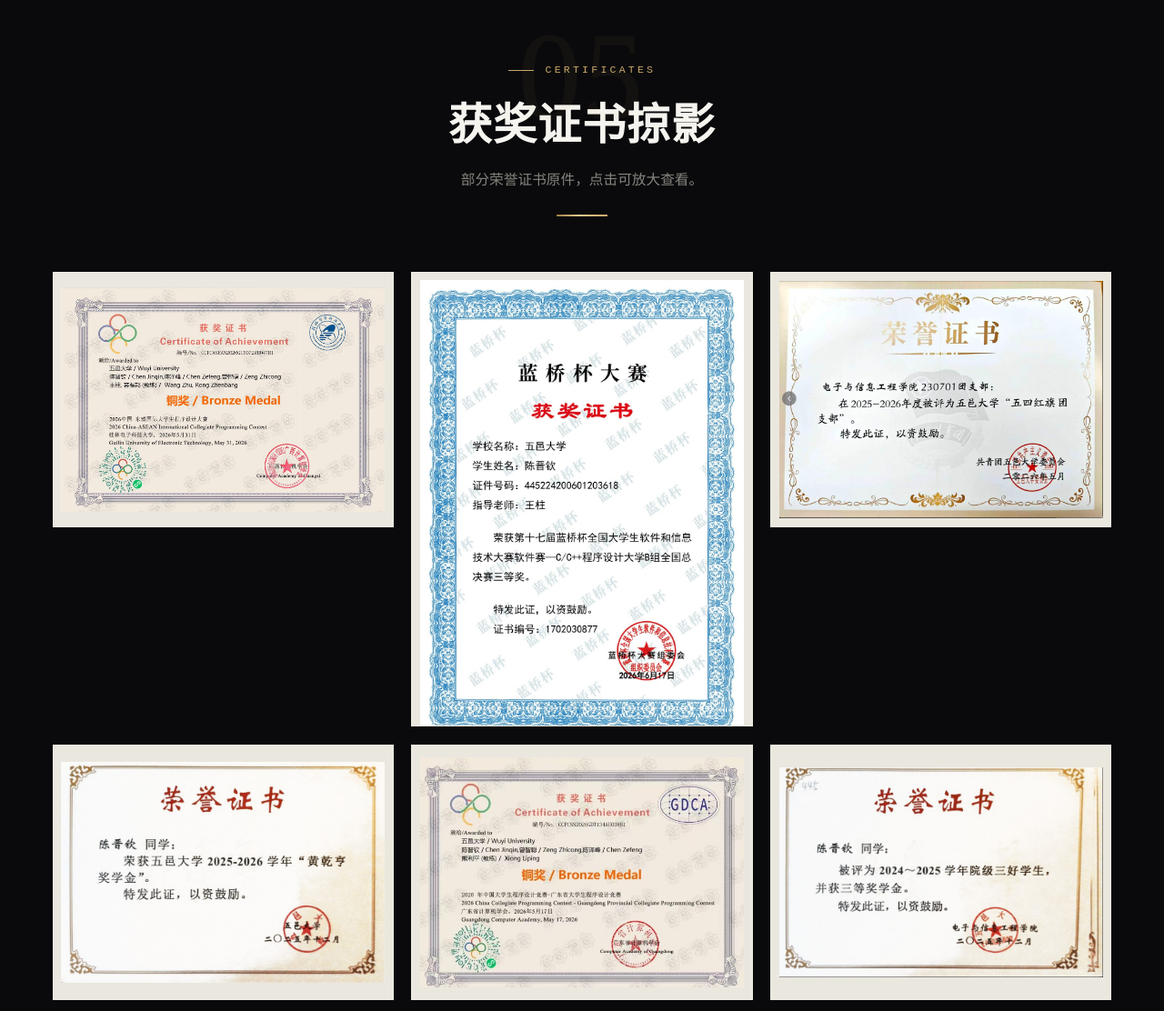
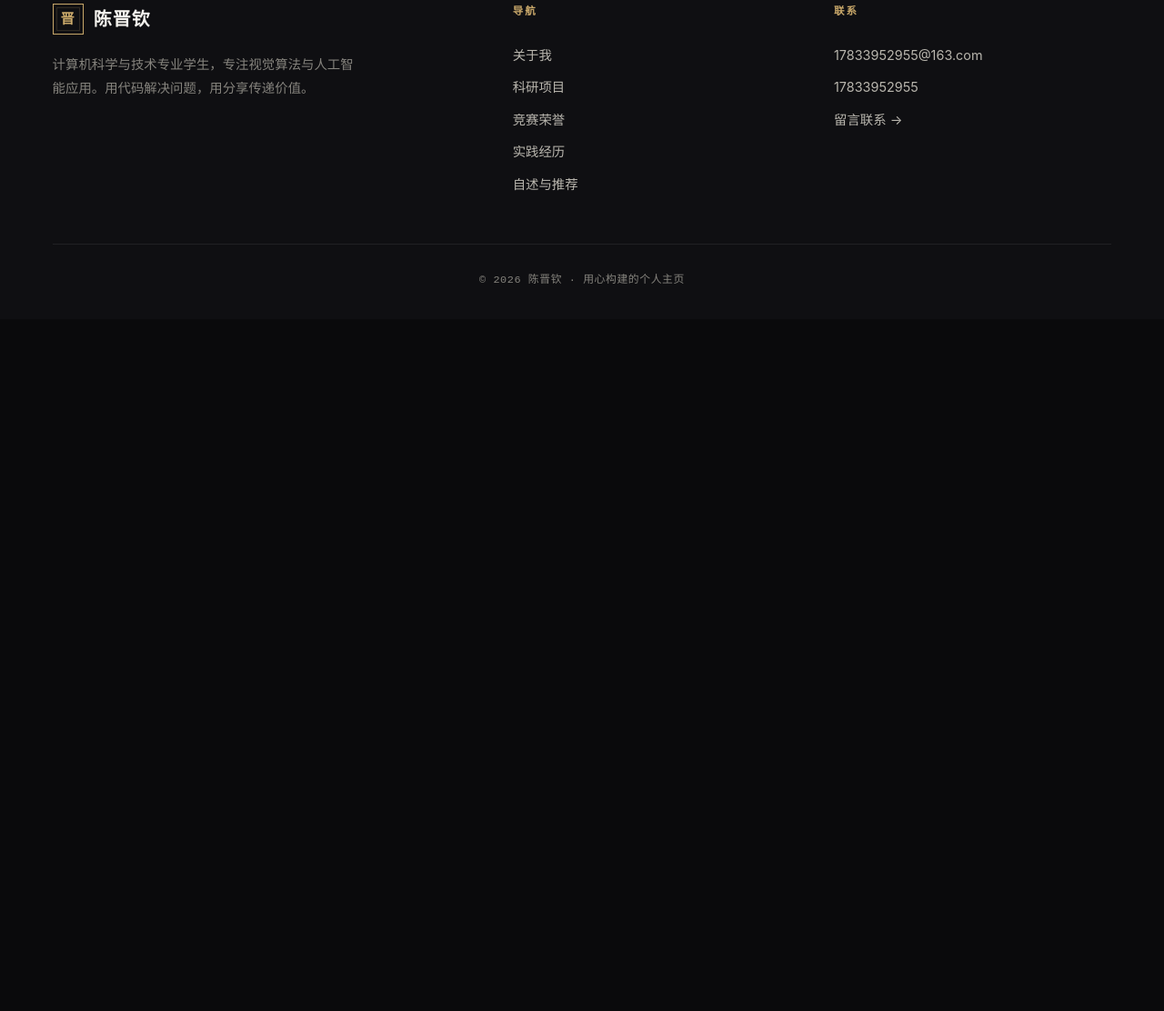
Before and after one commit to c11c111/c11c11.github.io, a plain HTML site: page awards.html in a window 1280 px wide. Shown: the part 3600-4712 px from the top of the page at 91% size. After the commit the page ends 3951 px from the top, so only its background shows below. Drawn offline with Linux system fonts and the light colour scheme.

Commit message:
移除证书掠影板块并更新团队合影照片

```diff
--- a/awards.html
+++ b/awards.html
@@ -85,38 +85,6 @@
   </div>
 </section>
 
-<section class="section">
-  <div class="container">
-    <div class="section-head center reveal"><span class="section-num">05</span><span class="eyebrow">Certificates</span><h2>获奖证书掠影</h2><p class="sub">部分荣誉证书原件，点击可放大查看。</p><div class="gold-rule"></div></div>
-    <div class="cert-gallery">
-      <div class="cert-item reveal" data-lightbox data-src="assets/img/cert-ccpc.jpg" data-cap="中国-东盟国际大学生程序设计竞赛暨 CCPC 邀请赛 铜牌" data-sub="国家级 · 2026.05">
-        <img src="assets/img/cert-ccpc.jpg" alt="CCPC 铜牌证书" loading="lazy">
-        <div class="cap">CCPC 邀请赛 · 铜牌</div>
-      </div>
-      <div class="cert-item tall reveal" data-lightbox data-src="assets/img/cert-bluebridge.jpg" data-cap="第十七届蓝桥杯全国软件和信息技术专业人才大赛 获奖证书" data-sub="国家级 · 2026">
-        <img src="assets/img/cert-bluebridge.jpg" alt="蓝桥杯获奖证书" loading="lazy">
-        <div class="cap">蓝桥杯 · 获奖证书</div>
-      </div>
-      <div class="cert-item reveal" data-lightbox data-src="assets/img/cert-honor3.jpg" data-cap="五邑大学 2025-2026 学年 黄乾亨奖学金 荣誉证书" data-sub="校级奖学金">
-        <img src="assets/img/cert-honor3.jpg" alt="黄乾亨奖学金荣誉证书" loading="lazy">
-        <div class="cap">黄乾亨奖学金</div>
-      </div>
-      <div class="cert-item reveal" data-lightbox data-src="assets/img/cert-honor1.jpg" data-cap="五邑大学 黄乾亨奖学金 荣誉证书" data-sub="校级奖学金">
-        <img src="assets/img/cert-honor1.jpg" alt="荣誉证书" loading="lazy">
-        <div class="cap">校级荣誉证书</div>
-      </div>
-      <div class="cert-item reveal" data-lightbox data-src="assets/img/cert-ccpc2.jpg" data-cap="学科竞赛获奖证书" data-sub="竞赛荣誉">
-        <img src="assets/img/cert-ccpc2.jpg" alt="竞赛获奖证书" loading="lazy">
-        <div class="cap">学科竞赛证书</div>
-      </div>
-      <div class="cert-item reveal" data-lightbox data-src="assets/img/cert-honor4.jpg" data-cap="荣誉证书" data-sub="综合荣誉">
-        <img src="assets/img/cert-honor4.jpg" alt="荣誉证书" loading="lazy">
-        <div class="cap">综合荣誉证书</div>
-      </div>
-    </div>
-  </div>
-</section>
-
 <footer class="footer">
   <div class="container">
     <div class="footer-grid">
@@ -129,12 +97,6 @@
 </footer>
 <button id="toTop" aria-label="返回顶部"><svg viewBox="0 0 24 24" fill="none" stroke="currentColor" stroke-width="2"><path d="M12 19V5M5 12l7-7 7 7"/></svg></button>
 
-<div class="lightbox" id="lightbox" role="dialog" aria-modal="true" aria-label="图片查看">
-  <button class="lb-close" aria-label="关闭"><svg viewBox="0 0 24 24" fill="none" stroke="currentColor" stroke-width="2"><path d="M18 6L6 18M6 6l12 12"/></svg></button>
-  <img src="" alt="预览图">
-  <div class="lb-cap"><small></small><span class="t"></span></div>
-</div>
-
 <script>document.getElementById('year').textContent = new Date().getFullYear();</script>
 <script src="js/main.js"></script>
 </body>
```
Also changed, not shown: assets/img/exp-team.jpg.
